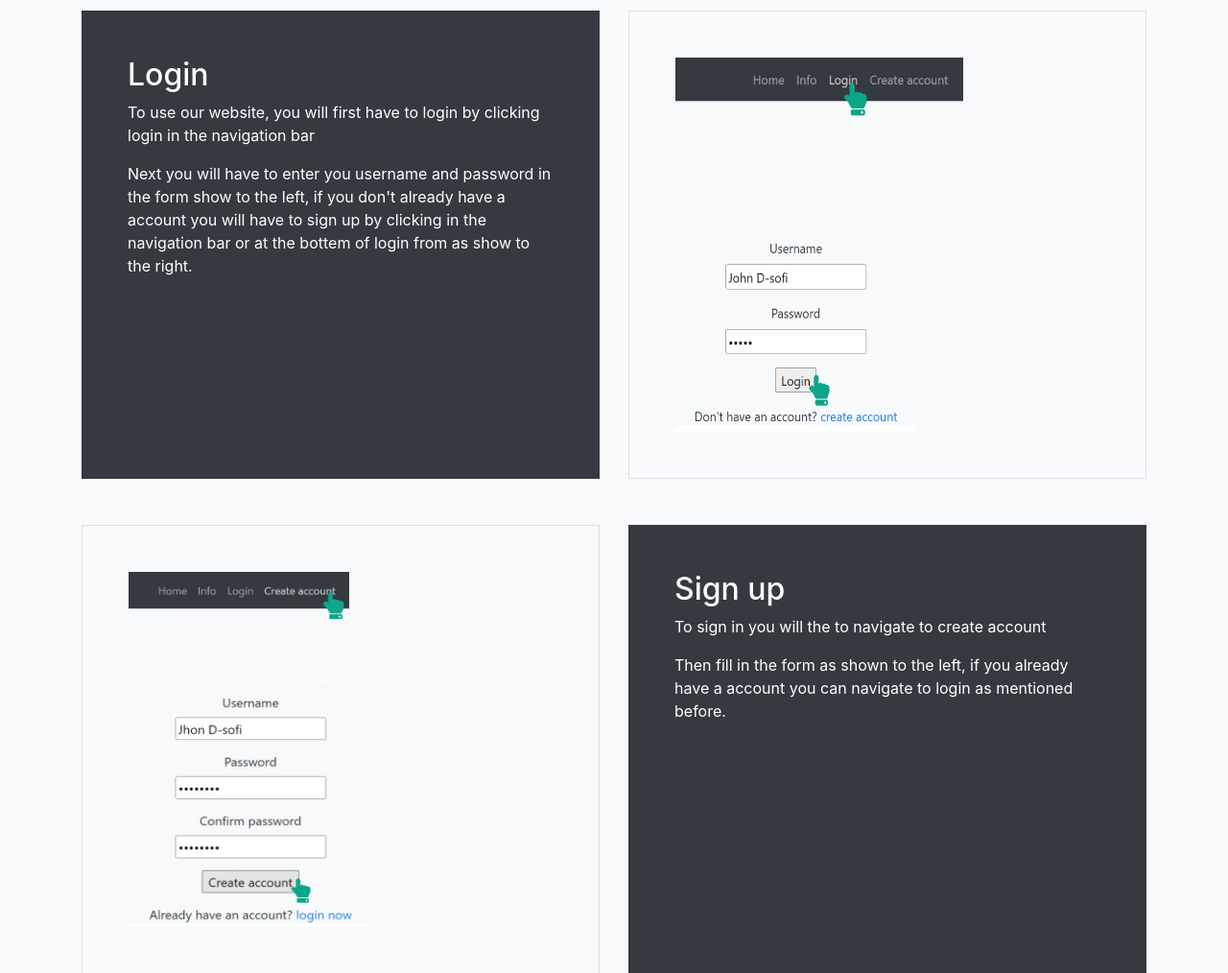
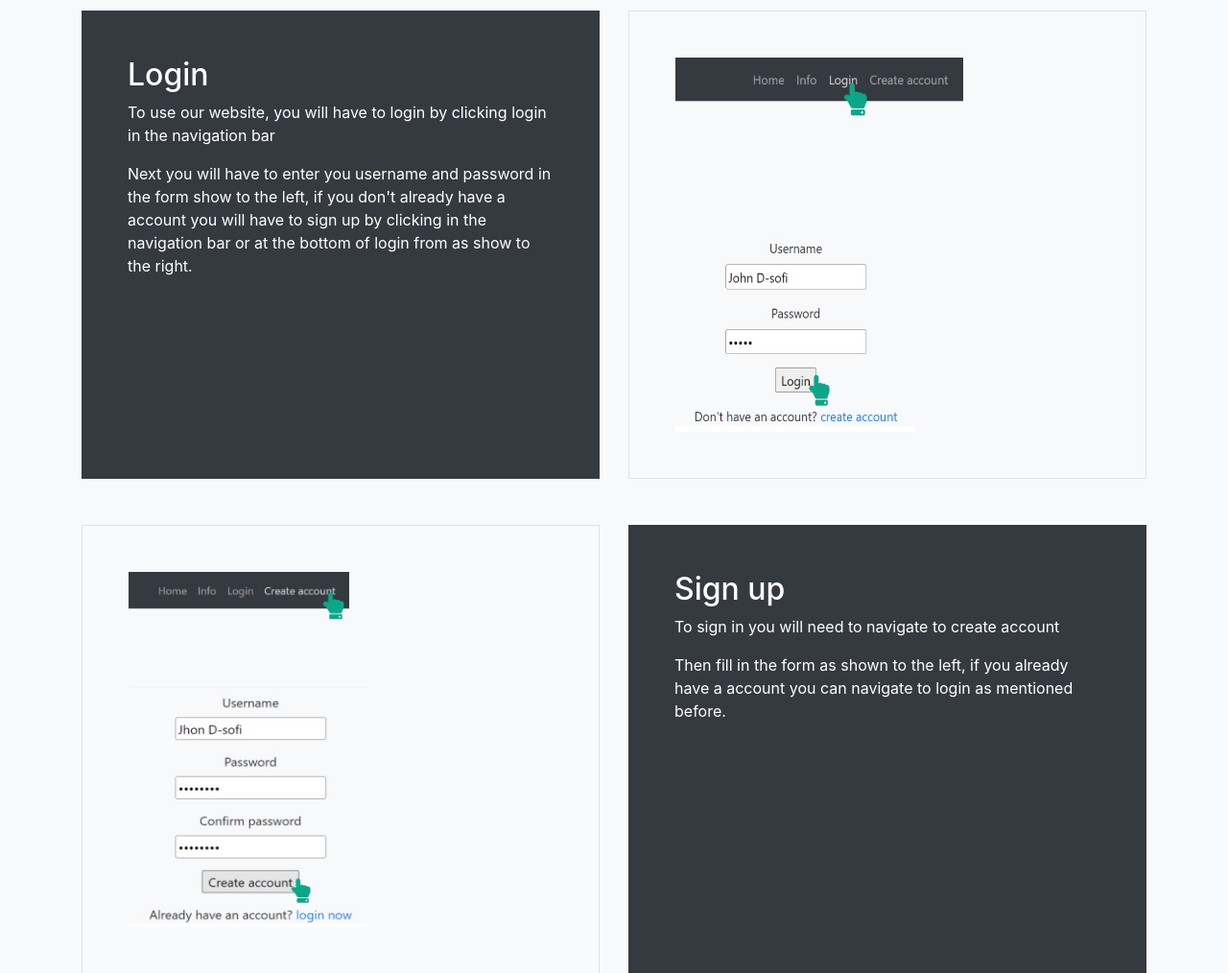
Before and after one commit to kingerider/Gymnasiearbete, a Flask app: page /info in a window 1280 px wide. Shown: the part 837-1851 px from the top of the page at 96% size. Run offline with Flask 3, Linux system fonts and the light colour scheme; some libraries are stand-ins or nearby versions.

```diff
--- a/Hemsida/my_server/templates/info.html
+++ b/Hemsida/my_server/templates/info.html
@@ -18,9 +18,9 @@
     <div class="col-md-6">
         <div class="h-100 p-5 text-white bg-dark rounded-3">
             <h2>Login</h2>
-            <p>To use our website, you will first have to login by clicking login in the navigation bar</p>
+            <p>To use our website, you will have to login by clicking login in the navigation bar</p>
             <p>Next you will have to enter you username and password in the form show to the left, if you don't already
-                have a account you will have to sign up by clicking in the navigation bar or at the bottem of login from
+                have a account you will have to sign up by clicking in the navigation bar or at the bottom of login from
                 as show to the right.</p>
             {% if session['logged_in'] == False %}<button class="btn btn-outline-light" type="button"
                 href="{{url_for('login')}}">login now</button>{% endif %}
@@ -47,7 +47,7 @@
     <div class="col-md-6">
         <div class="h-100 p-5 text-white bg-dark rounded-3">
             <h2>Sign up</h2>
-            <p>To sign in you will the to navigate to create account</p>
+            <p>To sign in you will need to navigate to create account</p>
             <p>Then fill in the form as shown to the left, if you already have a account you can navigate to login as
                 mentioned before.</p>
             {% if session['logged_in'] == False %}<button class="btn btn-outline-light" type="button"
--- a/Hemsida/my_server/templates/profile.html
+++ b/Hemsida/my_server/templates/profile.html
@@ -69,7 +69,7 @@
                 {% for level in levels %}
                 <div class="card_display" style="display: inline;">
                     <div class="card d-inline-block align-top mb-4" style="width: 350px; height: 400px;">
-                        <a class="nav-link" href="{{url_for('play_game_create', level_id = level[0])}}">
+                        <a class="nav-link" href="{{url_for('edit_game', level_id = level[0])}}">
                             <canvas id="levelId{{level[0]}}"></canvas>
                             <input type="hidden" value="{{level[0]}}" class="allId">
                             <div class="card-body">
```
Also changed, not shown: database.db, 1 other file.
